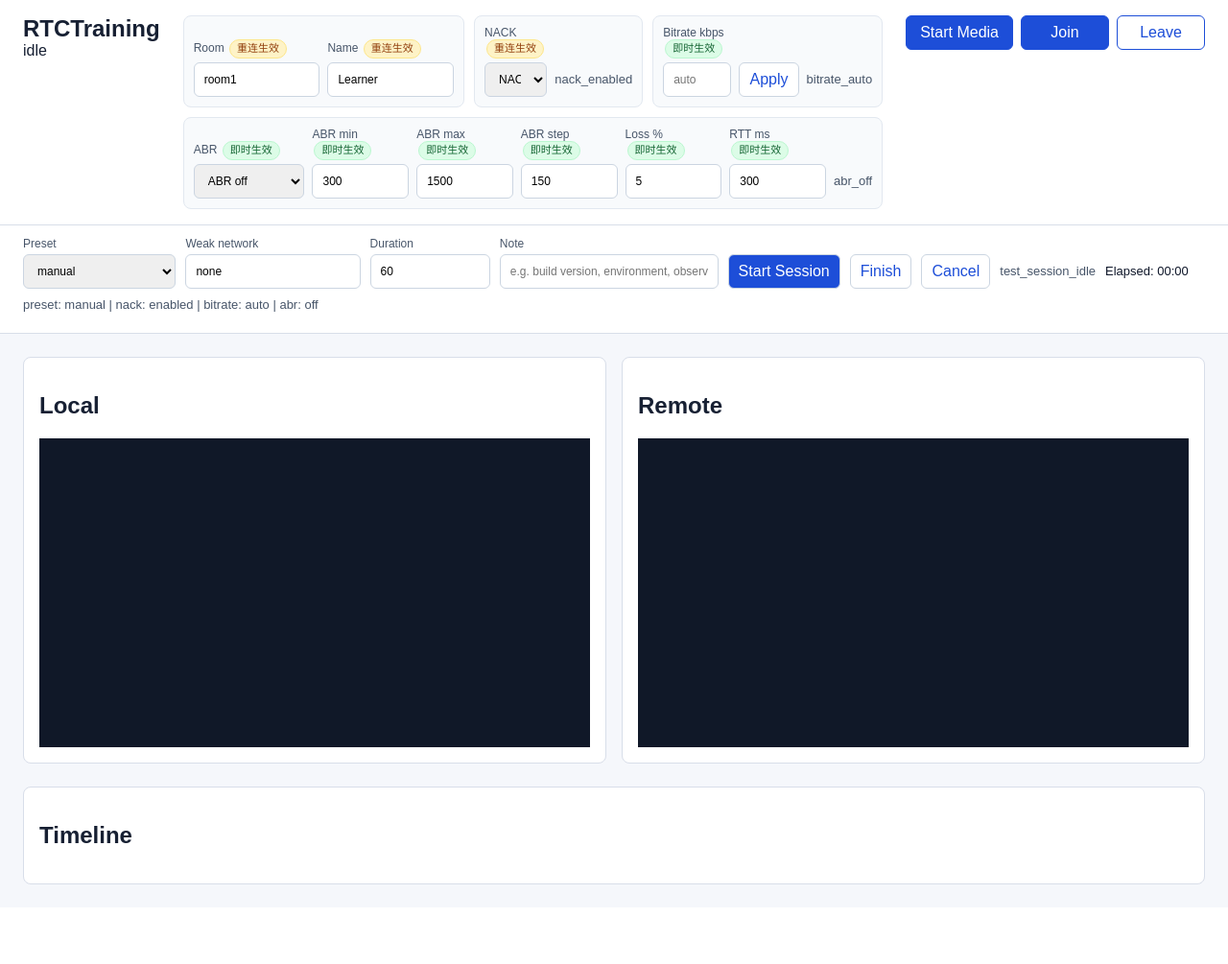
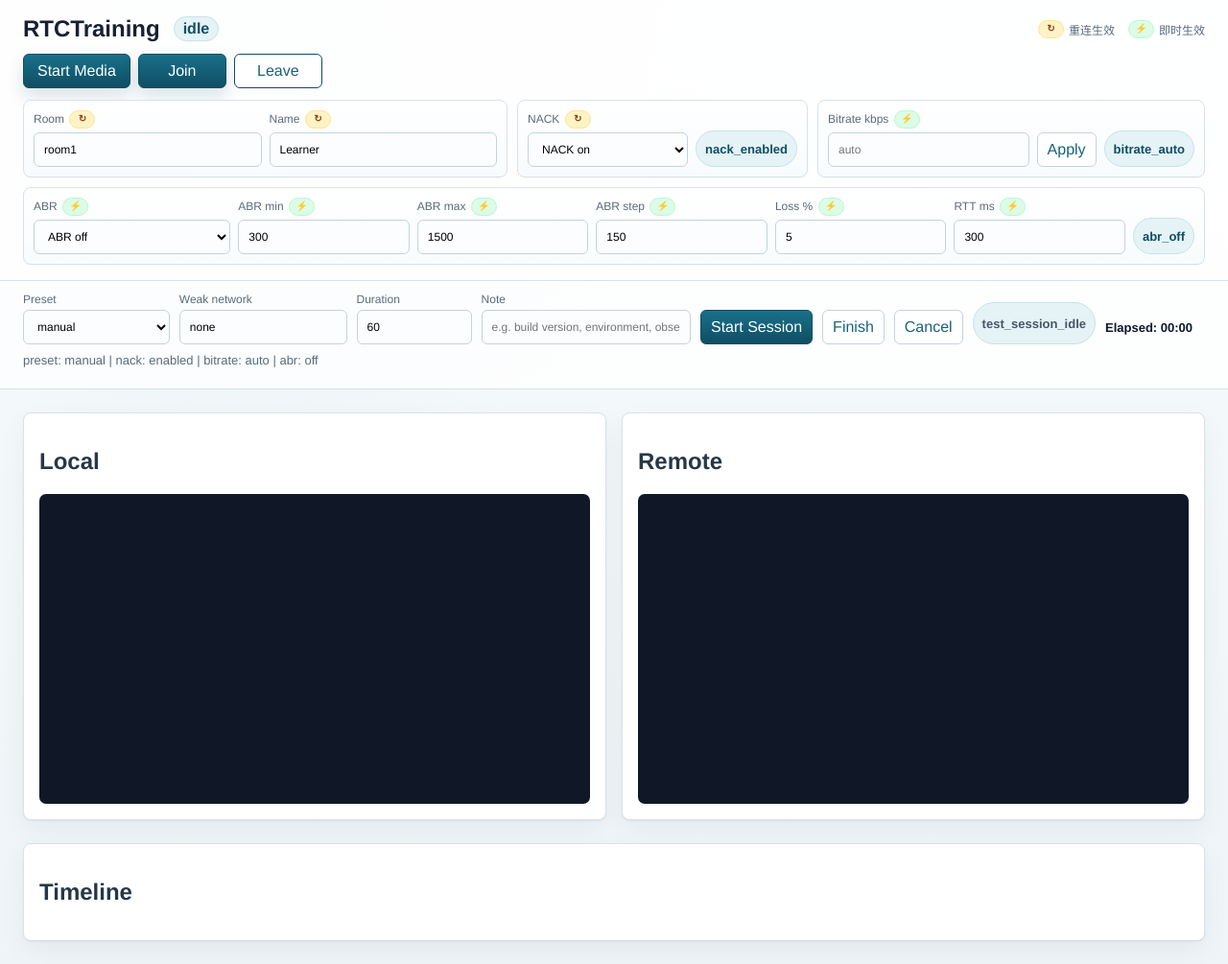
Before and after one commit to kaysono0/RTCTraining, a Python web app: template templates/webrtc/chat_real.html in a window 1280 px wide. Shown: the whole page at 96% size. Before the commit the page ends 922 px from the top, so only its background shows below. Run offline with Jinja, Linux system fonts and the light colour scheme; the template is opened without the code that fills it, so the values that code supplies are empty.

Commit message:
feat: refine web UI styling

```diff
--- a/static/webrtc/chat_real.css
+++ b/static/webrtc/chat_real.css
@@ -1,12 +1,26 @@
 :root {
   color-scheme: light;
-  font-family: Arial, Helvetica, sans-serif;
+  font-family: "Avenir Next", "PingFang SC", "Microsoft YaHei", Helvetica, Arial, sans-serif;
+  --surface: #ffffff;
+  --surface-soft: #f8fbfd;
+  --surface-muted: #edf3f7;
+  --border: #d7e2ea;
+  --border-strong: #c5d3dd;
+  --text: #172033;
+  --muted: #5a6b7a;
+  --accent: #17637a;
+  --accent-strong: #0f4e63;
+  --accent-soft: #e5f3f6;
+  --shadow-soft: 0 1px 2px rgba(15, 23, 42, 0.05), 0 10px 28px rgba(15, 23, 42, 0.05);
+  --focus-ring: 0 0 0 3px rgba(23, 99, 122, 0.16);
 }
 
 body {
   margin: 0;
-  background: #f5f7fb;
-  color: #172033;
+  background:
+    radial-gradient(circle at 20% 0%, rgba(23, 99, 122, 0.07), transparent 32rem),
+    linear-gradient(180deg, #f8fbfd 0%, #eef4f7 100%);
+  color: var(--text);
 }
 
 .app-shell {
@@ -15,18 +29,58 @@ body {
 
 .topbar {
   align-items: flex-start;
-  background: #ffffff;
-  border-bottom: 1px solid #d8dee9;
+  background: rgba(255, 255, 255, 0.92);
+  border-bottom: 1px solid var(--border);
+  box-shadow: 0 1px 0 rgba(255, 255, 255, 0.8);
   display: grid;
-  gap: 24px;
-  grid-template-columns: auto minmax(0, 1fr) auto;
-  justify-content: space-between;
+  gap: 12px;
+  grid-template-columns: 1fr;
   padding: 16px 24px;
 }
 
 .topbar h1,
 .topbar p {
   margin: 0;
+}
+
+.topbar h1 {
+  letter-spacing: 0;
+}
+
+.brand-row {
+  align-items: center;
+  display: flex;
+  flex-wrap: wrap;
+  gap: 10px 14px;
+}
+
+.param-effect-legend {
+  align-items: center;
+  color: var(--muted);
+  display: flex;
+  flex-wrap: wrap;
+  font-size: 12px;
+  gap: 6px 12px;
+  margin-left: auto;
+}
+
+.param-effect-legend span {
+  align-items: center;
+  display: inline-flex;
+  gap: 5px;
+}
+
+.topbar p,
+#nackModeState,
+#bitrateModeState,
+#abrModeState,
+#testSessionState {
+  background: var(--accent-soft);
+  border: 1px solid #c7e3ea;
+  border-radius: 999px;
+  color: var(--accent-strong);
+  font-weight: 700;
+  padding: 3px 9px;
 }
 
 .room-controls {
@@ -38,14 +92,15 @@ body {
 
 .control-group {
   align-items: end;
-  background: #f8fafc;
-  border: 1px solid #e2e8f0;
+  background: linear-gradient(180deg, var(--surface) 0%, var(--surface-soft) 100%);
+  border: 1px solid var(--border);
   border-radius: 8px;
   box-sizing: border-box;
   display: grid;
   gap: 8px;
   min-width: 0;
   padding: 10px;
+  box-shadow: 0 1px 1px rgba(15, 23, 42, 0.03);
 }
 
 .identity-control-group {
@@ -66,7 +121,7 @@ body {
 }
 
 .control-group label {
-  color: #475569;
+  color: var(--muted);
   display: grid;
   font-size: 12px;
   gap: 4px;
@@ -78,13 +133,17 @@ body {
 }
 
 .param-effect-badge {
-  border-radius: 10px;
+  border-radius: 999px;
   display: inline-block;
-  font-size: 11px;
-  font-weight: 400;
-  line-height: 1.4;
+  font-size: 10px;
+  font-style: normal;
+  font-weight: 800;
+  height: 17px;
+  line-height: 15px;
   margin-left: 2px;
-  padding: 1px 7px;
+  min-width: 17px;
+  padding: 0 4px;
+  text-align: center;
   vertical-align: middle;
 }
 
@@ -111,7 +170,8 @@ body {
 .room-controls input,
 .room-controls select,
 .room-controls button {
-  border: 1px solid #cbd5e1;
+  background: #fbfdff;
+  border: 1px solid var(--border-strong);
   border-radius: 6px;
   box-sizing: border-box;
   max-width: none;
@@ -120,10 +180,19 @@ body {
   width: 100%;
 }
 
+.room-controls input:focus,
+.room-controls select:focus,
+.test-session-controls input:focus,
+.test-session-controls select:focus {
+  border-color: var(--accent);
+  box-shadow: var(--focus-ring);
+  outline: none;
+}
+
 #applyBitrateButton {
   align-self: end;
   background: #ffffff;
-  color: #1d4ed8;
+  color: var(--accent);
   cursor: pointer;
 }
 
@@ -131,22 +200,23 @@ body {
 #bitrateModeState,
 #abrModeState {
   align-items: center;
-  color: #475569;
   display: inline-flex;
   font-size: 13px;
-  min-height: 36px;
+  min-height: 30px;
   overflow-wrap: anywhere;
 }
 
 .mobile-action-bar {
   display: flex;
   gap: 8px;
+  justify-content: flex-start;
 }
 
 .mobile-action-bar button {
-  background: #1d4ed8;
-  border: 1px solid #1d4ed8;
+  background: linear-gradient(180deg, #19708a 0%, var(--accent-strong) 100%);
+  border: 1px solid var(--accent-strong);
   border-radius: 6px;
+  box-shadow: 0 8px 18px rgba(15, 78, 99, 0.16);
   color: #ffffff;
   min-width: 92px;
   padding: 0 14px;
@@ -154,12 +224,13 @@ body {
 
 .mobile-action-bar button#leaveRoomButton {
   background: #ffffff;
-  color: #1d4ed8;
+  box-shadow: none;
+  color: var(--accent);
 }
 
 .test-session-panel {
-  background: #ffffff;
-  border-bottom: 1px solid #d8dee9;
+  background: rgba(255, 255, 255, 0.82);
+  border-bottom: 1px solid var(--border);
   padding: 12px 24px;
 }
 
@@ -171,7 +242,7 @@ body {
 }
 
 .test-session-controls label {
-  color: #475569;
+  color: var(--muted);
   display: grid;
   font-size: 12px;
   gap: 4px;
@@ -181,7 +252,8 @@ body {
 .test-session-controls input,
 .test-session-controls select,
 .test-session-controls button {
-  border: 1px solid #cbd5e1;
+  background: #fbfdff;
+  border: 1px solid var(--border-strong);
   border-radius: 6px;
   box-sizing: border-box;
   font: inherit;
@@ -193,12 +265,13 @@ body {
 
 .test-session-controls button {
   background: #ffffff;
-  color: #1d4ed8;
+  color: var(--accent);
   cursor: pointer;
 }
 
 #startTestSessionButton {
-  background: #1d4ed8;
+  background: linear-gradient(180deg, #19708a 0%, var(--accent-strong) 100%);
+  border-color: var(--accent-strong);
   color: #ffffff;
 }
 
@@ -215,12 +288,13 @@ body {
 #testSessionElapsed {
   color: #0f172a;
   font-variant-numeric: tabular-nums;
+  font-weight: 700;
   min-width: 104px;
 }
 
 .test-session-summary,
 .test-session-details {
-  color: #475569;
+  color: var(--muted);
   font-size: 13px;
   line-height: 1.4;
   margin-top: 8px;
@@ -252,15 +327,23 @@ body {
 
 .video-grid article,
 .timeline-panel {
-  background: #ffffff;
-  border: 1px solid #d8dee9;
+  background: var(--surface);
+  border: 1px solid var(--border);
   border-radius: 8px;
   padding: 16px;
+  box-shadow: var(--shadow-soft);
+}
+
+.video-grid article h2,
+.timeline-panel h2 {
+  color: #263746;
+  letter-spacing: 0;
 }
 
 video {
   aspect-ratio: 16 / 9;
   background: #101828;
+  border-radius: 7px;
   display: block;
   width: 100%;
 }
@@ -268,6 +351,7 @@ video {
 .remote-video-grid {
   aspect-ratio: 16 / 9;
   background: #101828;
+  border-radius: 7px;
   display: grid;
   gap: 6px;
   overflow: hidden;
--- a/templates/dashboard/index.html
+++ b/templates/dashboard/index.html
@@ -4,7 +4,7 @@
     <meta charset="utf-8">
     <meta name="viewport" content="width=device-width, initial-scale=1">
     <title>RTCTraining Dashboard</title>
-    <link rel="stylesheet" href="/static/dashboard/dashboard.css?v=20260510-stale-data-chinese-labels-readable-session-csv">
+    <link rel="stylesheet" href="/static/dashboard/dashboard.css?v=20260514-file-input-button">
   </head>
   <body>
     <main class="dashboard-shell">
--- a/templates/webrtc/chat_real.html
+++ b/templates/webrtc/chat_real.html
@@ -4,29 +4,38 @@
     <meta charset="utf-8">
     <meta name="viewport" content="width=device-width, initial-scale=1">
     <title>RTCTraining</title>
-    <link rel="stylesheet" href="/static/webrtc/chat_real.css?v=20260512-session-elapsed-timer">
+    <link rel="stylesheet" href="/static/webrtc/chat_real.css?v=20260514-effect-icons">
   </head>
   <body>
     <main class="app-shell">
       <section class="topbar">
-        <div>
+        <div class="brand-row">
           <h1>RTCTraining</h1>
           <p id="connectionState">idle</p>
+          <div class="param-effect-legend" aria-label="Parameter effect legend">
+            <span><i class="param-effect-badge param-effect-reconnect" aria-hidden="true">↻</i> 重连生效</span>
+            <span><i class="param-effect-badge param-effect-immediate" aria-hidden="true">⚡</i> 即时生效</span>
+          </div>
+        </div>
+        <div class="mobile-action-bar" aria-label="Room actions">
+          <button id="startMediaButton" type="button">Start Media</button>
+          <button id="joinRoomButton" type="button">Join</button>
+          <button id="leaveRoomButton" type="button">Leave</button>
         </div>
         <div class="room-controls">
           <div class="control-group identity-control-group">
             <label>
-              <span>Room <small class="param-effect-badge param-effect-reconnect">重连生效</small></span>
+              <span>Room <small class="param-effect-badge param-effect-reconnect" aria-label="重连生效" title="重连生效">↻</small></span>
               <input id="roomIdInput" value="room1" aria-label="Room ID">
             </label>
             <label>
-              <span>Name <small class="param-effect-badge param-effect-reconnect">重连生效</small></span>
+              <span>Name <small class="param-effect-badge param-effect-reconnect" aria-label="重连生效" title="重连生效">↻</small></span>
               <input id="displayNameInput" value="Learner" aria-label="Display name">
             </label>
           </div>
           <div class="control-group nack-control-group">
             <label>
-              <span>NACK <small class="param-effect-badge param-effect-reconnect">重连生效</small></span>
+              <span>NACK <small class="param-effect-badge param-effect-reconnect" aria-label="重连生效" title="重连生效">↻</small></span>
               <select id="nackModeSelect" aria-label="NACK mode">
                 <option value="enabled" selected>NACK on</option>
                 <option value="disabled">NACK off</option>
@@ -36,7 +45,7 @@
           </div>
           <div class="control-group bitrate-control-group">
             <label>
-              <span>Bitrate kbps <small class="param-effect-badge param-effect-immediate">即时生效</small></span>
+              <span>Bitrate kbps <small class="param-effect-badge param-effect-immediate" aria-label="即时生效" title="即时生效">⚡</small></span>
               <input id="senderBitrateInput" type="number" min="0" step="1" inputmode="numeric" placeholder="auto" aria-label="Sender bitrate kbps">
             </label>
             <button id="applyBitrateButton" type="button">Apply</button>
@@ -44,39 +53,34 @@
           </div>
           <div class="control-group abr-control-group">
             <label>
-              <span>ABR <small class="param-effect-badge param-effect-immediate">即时生效</small></span>
+              <span>ABR <small class="param-effect-badge param-effect-immediate" aria-label="即时生效" title="即时生效">⚡</small></span>
               <select id="abrModeSelect" aria-label="ABR mode">
                 <option value="off" selected>ABR off</option>
                 <option value="on">ABR on</option>
               </select>
             </label>
             <label>
-              <span>ABR min <small class="param-effect-badge param-effect-immediate">即时生效</small></span>
+              <span>ABR min <small class="param-effect-badge param-effect-immediate" aria-label="即时生效" title="即时生效">⚡</small></span>
               <input id="abrMinBitrateInput" type="number" min="1" step="1" value="300" aria-label="ABR min bitrate kbps">
             </label>
             <label>
-              <span>ABR max <small class="param-effect-badge param-effect-immediate">即时生效</small></span>
+              <span>ABR max <small class="param-effect-badge param-effect-immediate" aria-label="即时生效" title="即时生效">⚡</small></span>
               <input id="abrMaxBitrateInput" type="number" min="1" step="1" value="1500" aria-label="ABR max bitrate kbps">
             </label>
             <label>
-              <span>ABR step <small class="param-effect-badge param-effect-immediate">即时生效</small></span>
+              <span>ABR step <small class="param-effect-badge param-effect-immediate" aria-label="即时生效" title="即时生效">⚡</small></span>
               <input id="abrStepKbpsInput" type="number" min="1" step="1" value="150" aria-label="ABR step kbps">
             </label>
             <label>
-              <span>Loss % <small class="param-effect-badge param-effect-immediate">即时生效</small></span>
+              <span>Loss % <small class="param-effect-badge param-effect-immediate" aria-label="即时生效" title="即时生效">⚡</small></span>
               <input id="abrLossThresholdInput" type="number" min="0" step="0.1" value="5" aria-label="ABR loss threshold percent">
             </label>
             <label>
-              <span>RTT ms <small class="param-effect-badge param-effect-immediate">即时生效</small></span>
+              <span>RTT ms <small class="param-effect-badge param-effect-immediate" aria-label="即时生效" title="即时生效">⚡</small></span>
               <input id="abrRttThresholdInput" type="number" min="1" step="1" value="300" aria-label="ABR RTT threshold ms">
             </label>
             <span id="abrModeState">abr_off</span>
           </div>
-        </div>
-        <div class="mobile-action-bar" aria-label="Room actions">
-          <button id="startMediaButton" type="button">Start Media</button>
-          <button id="joinRoomButton" type="button">Join</button>
-          <button id="leaveRoomButton" type="button">Leave</button>
         </div>
       </section>
       <section class="test-session-panel" aria-label="Test session">
```
Also changed, not shown: other parts of static/webrtc/chat_real.css (+23 -8 lines), static/dashboard/dashboard.css (+114 -27 lines), tests/test_ui_routes.py (+4 -0 lines), CHANGELOG.md.
